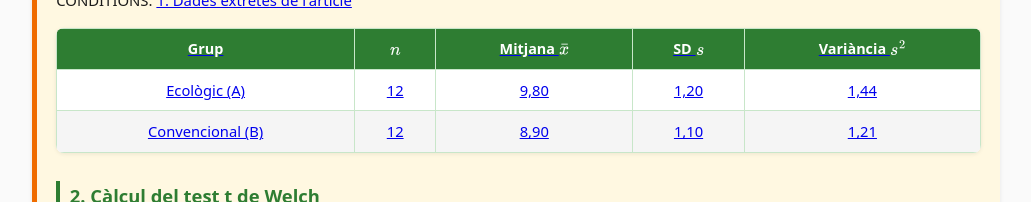
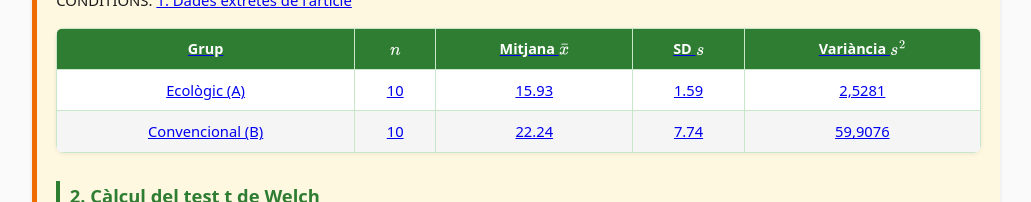
Before and after one commit to nelhatmi/nelhatmi.github.io, a plain HTML site: page t/index.html in a window 1280 px wide. Shown: the part 388-590 px from the top of the page, without its empty margins (124-1155 px from the left). Drawn offline with nearby package versions, Linux system fonts and the light colour scheme.

Commit message:
Update table values in index.html

```diff
--- a/t/index.html
+++ b/t/index.html
@@ -196,17 +196,17 @@ SYSTEMS UNDER GREENHOUSE CONDITIONS. <a href="https://doi.org/10.1111/jfbc.12025
     <tbody>
       <tr>
         <td>Ecològic (A)</td>
-        <td>12</td>
-        <td>9,80</td>
-        <td>1,20</td>
-        <td>1,44</td>
+        <td>10</td>
+        <td>15.93</td>
+        <td>1.59</td>
+        <td>2,5281</td>
       </tr>
       <tr>
         <td>Convencional (B)</td>
-        <td>12</td>
-        <td>8,90</td>
-        <td>1,10</td>
-        <td>1,21</td>
+        <td>10</td>
+        <td>22.24</td>
+        <td>7.74</td>
+        <td>59,9076</td>
       </tr>
     </tbody>
   </table>
```
